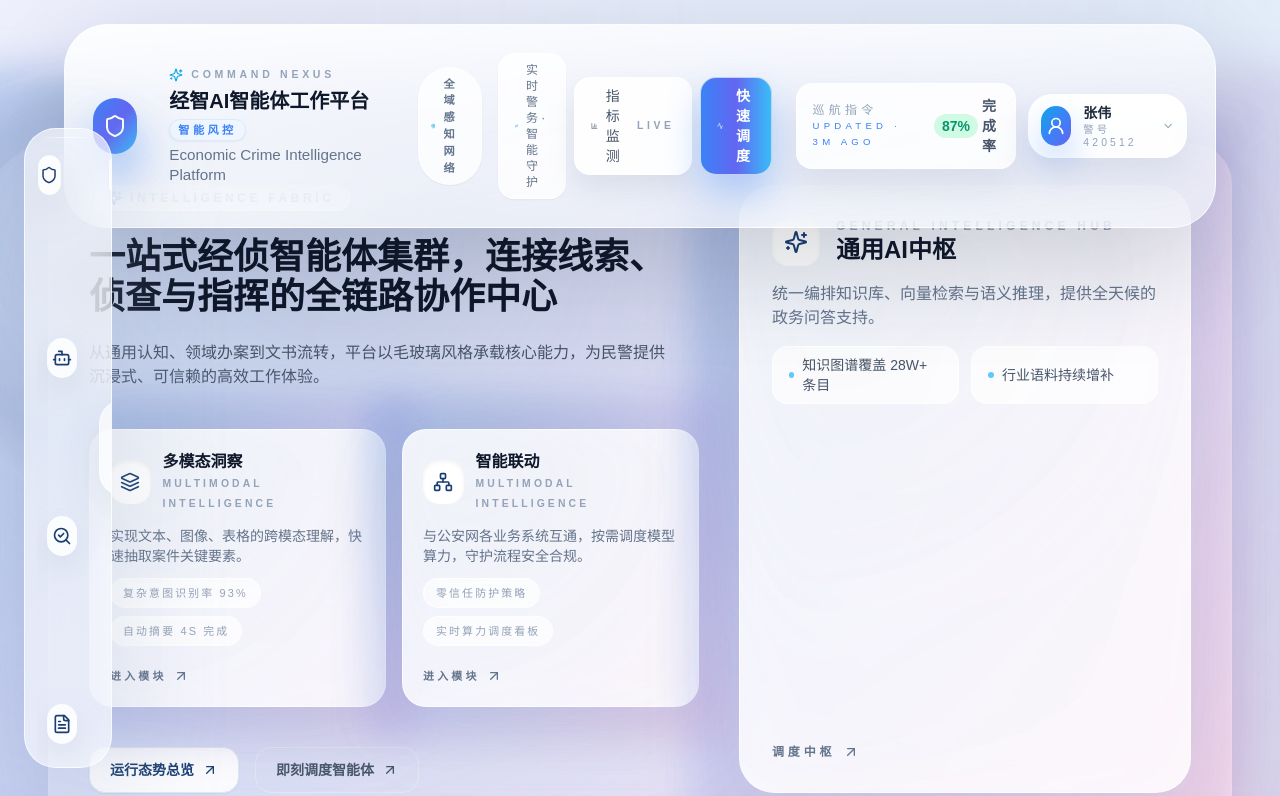
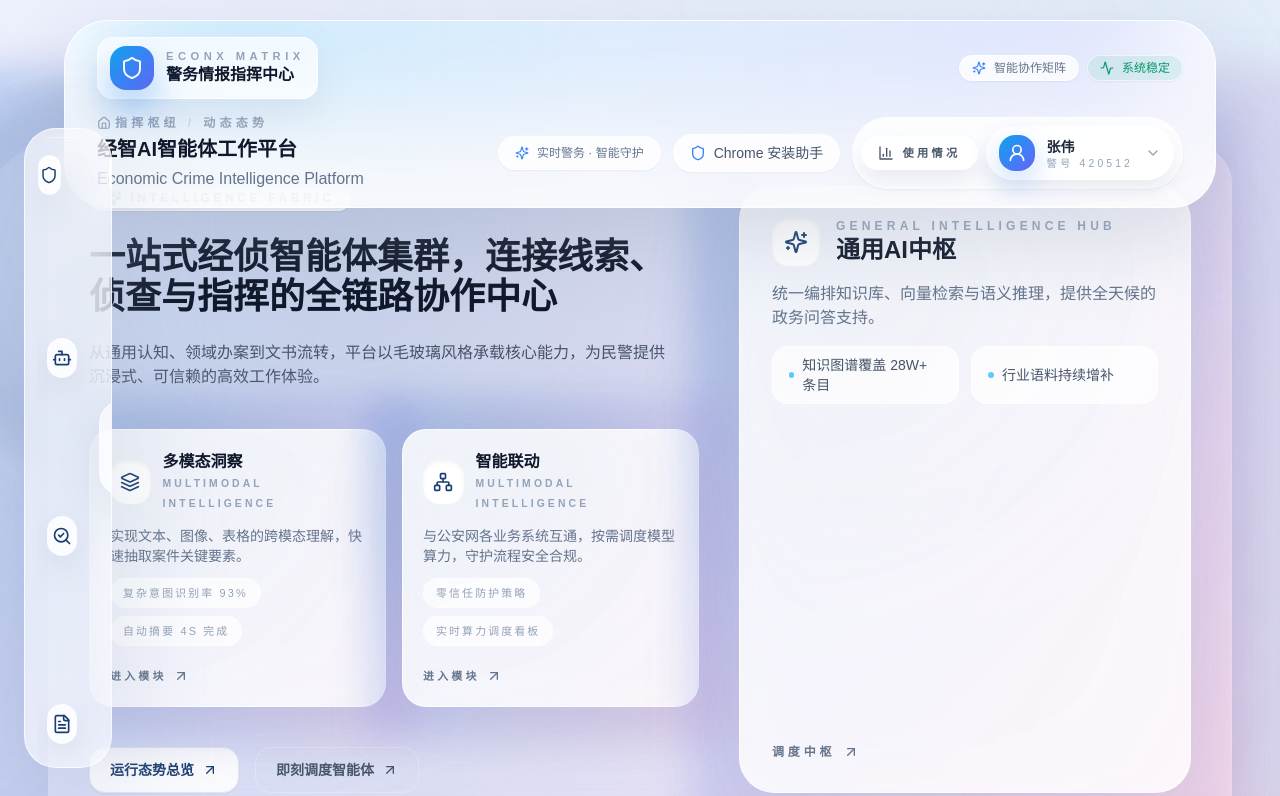
Before and after one commit to Eysn0130/EconX-AI-Hub, a React (Vite) app: page /#/home in a window 1280 px wide. Shown: the top 796 px of the page. Built offline with nearby package versions, Linux system fonts and the light colour scheme.

Commit message:
Update TopBar.tsx

```diff
--- a/src/components/TopBar.tsx
+++ b/src/components/TopBar.tsx
@@ -5,7 +5,6 @@ import {
   ChevronDown,
   Home,
   Menu,
-  Radar,
   Shield,
   Sparkles,
   UserRound
@@ -27,100 +26,98 @@ export default function TopBar({ title, subtitle, showBack = true, onMenuClick }
   };
 
   return (
-    <header className="pointer-events-none fixed inset-x-0 top-0 z-40 flex justify-center px-3 pt-6 sm:px-6">
-      <div className="pointer-events-auto w-full max-w-6xl rounded-[2.75rem] border border-white/70 bg-gradient-to-br from-white/90 via-white/70 to-slate-100/60 p-5 text-slate-900 shadow-[0_32px_110px_rgba(15,23,42,0.18)] backdrop-blur-2xl sm:p-6 lg:p-7">
-        <div className="flex w-full flex-col gap-5 lg:flex-row lg:items-center lg:gap-6">
-          <div className="flex flex-1 items-center gap-4">
+    <header className="pointer-events-none fixed inset-x-0 top-0 z-40 flex justify-center px-3 pt-5 sm:px-6">
+      <div className="pointer-events-auto relative w-full max-w-6xl overflow-hidden rounded-[2.75rem] border border-white/75 bg-white/85 px-4 py-4 text-slate-900 shadow-[0_28px_80px_rgba(148,163,184,0.32)] backdrop-blur-2xl sm:px-6 lg:px-8">
+        <div className="absolute inset-x-8 -top-16 h-32 rounded-full bg-gradient-to-r from-sky-400/35 via-blue-400/25 to-indigo-400/30 blur-3xl" />
+        <div className="relative flex flex-col gap-4">
+          <div className="flex flex-wrap items-center justify-between gap-3">
+            <div className="flex items-center gap-3 sm:gap-4">
               <button
                 type="button"
                 onClick={() => onMenuClick?.()}
-              className="inline-flex h-11 w-11 items-center justify-center rounded-2xl border border-white/70 bg-white/70 text-slate-500 shadow-sm transition hover:-translate-y-0.5 hover:text-police-blue lg:hidden"
+                className="inline-flex h-11 w-11 items-center justify-center rounded-full border border-white/70 bg-white/65 text-slate-500 shadow-sm transition hover:-translate-y-0.5 hover:text-police-blue lg:hidden"
                 aria-label="展开导航"
               >
                 <Menu className="h-5 w-5" />
               </button>
-            <div className="relative flex h-14 w-14 items-center justify-center rounded-3xl bg-gradient-to-br from-blue-500 via-indigo-500 to-sky-400 text-white shadow-[0_25px_40px_rgba(59,130,246,0.38)]">
+              <div className="flex items-center gap-3 rounded-2xl border border-white/70 bg-white/70 px-3 py-2 shadow-[0_16px_35px_rgba(148,163,184,0.18)]">
+                <span className="relative flex h-11 w-11 items-center justify-center rounded-2xl bg-gradient-to-br from-sky-500 via-blue-500 to-indigo-500 text-white shadow-[0_18px_38px_rgba(59,130,246,0.35)]">
                   <Shield className="h-6 w-6" />
-              <span className="absolute -bottom-3 left-1/2 h-7 w-[70%] -translate-x-1/2 rounded-full bg-blue-400/30 blur-xl" />
+                  <span className="absolute -bottom-2 left-1/2 h-5 w-[70%] -translate-x-1/2 rounded-full bg-sky-500/25 blur-lg" />
+                </span>
+                <div className="leading-tight">
+                  <p className="text-[0.62rem] font-semibold uppercase tracking-[0.4em] text-slate-400 sm:text-[0.7rem]">
+                    EconX Matrix
+                  </p>
+                  <p className="text-sm font-semibold text-slate-900 sm:text-base">警务情报指挥中心</p>
                 </div>
-            <div className="hidden h-14 w-px bg-gradient-to-b from-transparent via-white/80 to-transparent lg:block" />
-            <div className="flex flex-col gap-1">
-              <span className="inline-flex items-center gap-2 text-[0.66rem] font-semibold uppercase tracking-[0.35em] text-slate-400">
-                <Sparkles className="h-3.5 w-3.5 text-sky-500" />
-                Command Nexus
+              </div>
+            </div>
+            <div className="flex flex-wrap items-center gap-2 text-xs font-medium text-slate-500 sm:text-[0.75rem]">
+              <span className="inline-flex items-center gap-2 rounded-full border border-white/70 bg-white/80 px-3 py-1 shadow-sm">
+                <Sparkles className="h-3.5 w-3.5 text-blue-500" />
+                智能协作矩阵
               </span>
-              <div className="flex flex-wrap items-baseline gap-x-3 gap-y-1">
-                <h1 className="text-lg font-semibold leading-tight text-slate-900 sm:text-xl">{title}</h1>
-                <span className="rounded-full border border-blue-100 bg-blue-50 px-2 py-0.5 text-[0.7rem] font-semibold uppercase tracking-[0.3em] text-blue-500 shadow-sm">
-                  智能风控
+              <span className="inline-flex items-center gap-2 rounded-full border border-white/60 bg-emerald-500/10 px-3 py-1 text-emerald-600 shadow-sm">
+                <Activity className="h-3.5 w-3.5" />
+                系统稳定
               </span>
-              </div>
-              {subtitle ? (
-                <p className="max-w-md text-sm text-slate-500 sm:text-[0.95rem]">{subtitle}</p>
-              ) : (
-                <p className="max-w-md text-sm text-slate-500">
-                  高度集成的情报指挥面板，实时洞察趋势并快速调度资源。
-                </p>
-              )}
             </div>
           </div>
 
-          <div className="flex flex-1 flex-wrap items-center justify-between gap-4 lg:flex-nowrap lg:justify-center">
-            <div className="flex items-center gap-2 rounded-full border border-white/60 bg-white/75 px-3 py-2 text-[0.7rem] font-semibold uppercase tracking-[0.28em] text-slate-500 shadow-sm">
-              <Radar className="h-4 w-4 text-sky-500" />
-              全域感知网络
+          <div className="flex flex-wrap items-center justify-between gap-4">
+            <div className="flex flex-col gap-1">
+              <div className="flex items-center gap-2 text-[0.65rem] font-semibold uppercase tracking-[0.35em] text-slate-400 sm:text-xs">
+                <span className="hidden items-center gap-1 sm:inline-flex">
+                  <Home className="h-3.5 w-3.5" />
+                  指挥枢纽
+                </span>
+                <span className="hidden text-slate-300 sm:inline">/</span>
+                <span>动态态势</span>
               </div>
-            <div className="hidden items-center gap-2 lg:flex">
+              <h1 className="text-lg font-semibold leading-tight text-slate-900 sm:text-xl">{title}</h1>
+              {subtitle && <p className="text-sm text-slate-500 sm:text-base">{subtitle}</p>}
+            </div>
+
+            <div className="flex flex-1 items-center justify-end gap-3">
               {showBack ? (
                 <Link
                   to="/home"
-                  className="group inline-flex items-center gap-2 rounded-2xl border border-slate-200 bg-white/85 px-4 py-2 text-sm font-medium text-slate-700 shadow-sm backdrop-blur transition hover:-translate-y-0.5 hover:shadow-lg hover:text-police-blue"
+                  className="group hidden items-center gap-2 rounded-full border border-slate-200 bg-white/85 px-4 py-2 text-sm font-medium text-slate-700 shadow-sm backdrop-blur transition hover:-translate-y-0.5 hover:shadow-md hover:text-police-blue sm:inline-flex"
                 >
                   <Home className="h-4 w-4" />
                   返回首页
                   <ArrowRight className="h-4 w-4 transition-transform duration-300 group-hover:translate-x-1" />
                 </Link>
               ) : (
-                <span className="inline-flex items-center gap-2 rounded-2xl border border-white/60 bg-white/80 px-4 py-2 text-xs font-medium text-slate-500 shadow-sm">
+                <div className="hidden items-center gap-2 rounded-full border border-white/60 bg-white/80 px-4 py-2 text-xs font-medium text-slate-500 shadow-sm sm:flex">
                   <Sparkles className="h-3.5 w-3.5 text-blue-500" />
                   实时警务 · 智能守护
-                </span>
+                </div>
               )}
+
+              <Link
+                to="/support/chrome-installer"
+                className="hidden items-center gap-2 rounded-full border border-white/70 bg-white/85 px-4 py-2 text-sm font-medium text-slate-600 shadow-sm transition hover:-translate-y-0.5 hover:text-police-blue sm:inline-flex"
+              >
+                <Shield className="h-4 w-4 text-blue-500" />
+                Chrome 安装助手
+              </Link>
+
+              <div className="hidden items-center gap-2 rounded-full border border-white/70 bg-white/80 px-2 py-2 shadow-sm sm:flex">
                 <Link
                   to="/stats"
-                className="group inline-flex items-center gap-2 rounded-2xl border border-white/70 bg-white/90 px-4 py-2 text-sm font-medium text-slate-600 shadow-[0_14px_24px_rgba(148,163,184,0.22)] transition hover:-translate-y-0.5 hover:text-police-blue"
+                  className="inline-flex items-center gap-2 rounded-full border border-white/60 bg-white/90 px-4 py-2 text-[0.7rem] font-semibold uppercase tracking-[0.3em] text-slate-600 shadow-[0_12px_20px_rgba(148,163,184,0.18)] transition hover:-translate-y-0.5 hover:text-police-blue"
                 >
                   <BarChart3 className="h-4 w-4" />
-                指标监测
-                <span className="text-[0.65rem] font-semibold uppercase tracking-[0.35em] text-slate-400">Live</span>
+                  使用情况
                 </Link>
+                <div className="group relative">
                   <button
                     type="button"
-                className="group inline-flex items-center gap-2 rounded-2xl border border-slate-200/80 bg-gradient-to-r from-blue-500 via-indigo-500 to-sky-400 px-4 py-2 text-sm font-semibold text-white shadow-[0_18px_35px_rgba(59,130,246,0.32)] transition hover:-translate-y-0.5"
+                    className="group inline-flex items-center gap-3 rounded-full border border-white/60 bg-white/90 px-3 py-2 text-left text-sm font-medium text-slate-600 shadow-[0_12px_20px_rgba(148,163,184,0.18)] transition hover:-translate-y-0.5 hover:text-police-blue"
                   >
-                <Activity className="h-4 w-4" />
-                快速调度
-              </button>
-            </div>
-          </div>
-
-          <div className="flex flex-1 items-center justify-end gap-3">
-            <div className="hidden min-w-[220px] flex-1 items-center gap-2 rounded-2xl border border-white/65 bg-white/85 px-4 py-3 shadow-[0_18px_30px_rgba(148,163,184,0.18)] sm:flex">
-              <div className="flex flex-col text-xs font-medium uppercase tracking-[0.35em] text-slate-400">
-                <span>巡航指令</span>
-                <span className="text-[0.6rem] text-blue-500">Updated · 3m ago</span>
-              </div>
-              <div className="ml-auto flex items-center gap-1 text-sm font-semibold text-slate-600">
-                <span className="rounded-full bg-emerald-100 px-2 py-0.5 text-emerald-600">87%</span>
-                完成率
-              </div>
-            </div>
-            <div className="group relative hidden sm:block">
-              <button
-                type="button"
-                className="group inline-flex items-center gap-3 rounded-3xl border border-white/70 bg-white/95 px-3 py-2 text-left text-sm font-medium text-slate-600 shadow-[0_18px_35px_rgba(148,163,184,0.2)] transition hover:-translate-y-0.5 hover:text-police-blue"
-              >
-                <span className="flex h-10 w-10 items-center justify-center rounded-2xl bg-gradient-to-br from-sky-500 via-blue-500 to-indigo-500 text-white shadow-[0_18px_35px_rgba(59,130,246,0.32)]">
+                    <span className="flex h-9 w-9 items-center justify-center rounded-2xl bg-gradient-to-br from-sky-500 via-blue-500 to-indigo-500 text-white shadow-[0_12px_30px_rgba(59,130,246,0.28)]">
                       <UserRound className="h-5 w-5" />
                     </span>
                     <span className="flex flex-col leading-tight">
@@ -129,8 +126,8 @@ export default function TopBar({ title, subtitle, showBack = true, onMenuClick }
                     </span>
                     <ChevronDown className="h-4 w-4 text-slate-400 transition group-hover:text-police-blue" />
                   </button>
-              <div className="pointer-events-none absolute right-0 top-[calc(100%+0.85rem)] w-72 -translate-y-1 scale-95 rounded-3xl border border-white/70 bg-white/95 p-4 text-sm text-slate-600 opacity-0 shadow-[0_30px_80px_rgba(148,163,184,0.32)] backdrop-blur-2xl transition-all duration-300 group-hover:pointer-events-auto group-hover:translate-y-0 group-hover:scale-100 group-hover:opacity-100 group-focus-within:pointer-events-auto group-focus-within:translate-y-0 group-focus-within:scale-100 group-focus-within:opacity-100">
-                <div className="flex items-center gap-3 rounded-2xl border border-white/70 bg-white/85 p-3">
+                  <div className="pointer-events-none absolute right-0 top-[calc(100%+0.85rem)] w-64 -translate-y-1 scale-95 rounded-3xl border border-white/70 bg-white/95 p-4 text-sm text-slate-600 opacity-0 shadow-[0_26px_70px_rgba(148,163,184,0.28)] backdrop-blur-2xl transition-all duration-300 group-hover:pointer-events-auto group-hover:translate-y-0 group-hover:scale-100 group-hover:opacity-100 group-focus-within:pointer-events-auto group-focus-within:translate-y-0 group-focus-within:scale-100 group-focus-within:opacity-100">
+                    <div className="flex items-center gap-3 rounded-2xl border border-white/70 bg-white/80 p-3">
                       <span className="flex h-12 w-12 items-center justify-center rounded-2xl bg-gradient-to-br from-sky-500 via-blue-500 to-indigo-500 text-white shadow-[0_16px_36px_rgba(59,130,246,0.3)]">
                         <UserRound className="h-6 w-6" />
                       </span>
@@ -139,17 +136,17 @@ export default function TopBar({ title, subtitle, showBack = true, onMenuClick }
                         <span className="text-xs text-slate-500">{userProfile.position}</span>
                       </div>
                     </div>
-                <div className="mt-3 grid gap-2">
+                    <div className="mt-3 space-y-2">
                       <Link
                         to="/profile"
-                    className="flex items-center justify-between rounded-2xl border border-transparent bg-slate-50/70 px-4 py-2 text-sm font-medium text-slate-600 transition hover:border-slate-200 hover:bg-white hover:text-police-blue"
+                        className="flex items-center justify-between rounded-2xl border border-transparent bg-slate-50/60 px-4 py-2 text-sm font-medium text-slate-600 transition hover:border-slate-200 hover:bg-white hover:text-police-blue"
                       >
                         个人详情
                         <ArrowRight className="h-4 w-4" />
                       </Link>
                       <button
                         type="button"
-                    className="flex w-full items-center justify-between rounded-2xl border border-transparent bg-rose-50/70 px-4 py-2 text-sm font-medium text-rose-500 transition hover:border-rose-200 hover:bg-white"
+                        className="flex w-full items-center justify-between rounded-2xl border border-transparent bg-slate-50/60 px-4 py-2 text-sm font-medium text-slate-500 transition hover:border-rose-200 hover:bg-rose-50 hover:text-rose-500"
                       >
                         退出登录
                         <ArrowRight className="h-4 w-4" />
@@ -160,6 +157,8 @@ export default function TopBar({ title, subtitle, showBack = true, onMenuClick }
               </div>
             </div>
           </div>
+        </div>
+      </div>
     </header>
   );
 }
```
Lines whose indentation alone changed are shown as unchanged.
